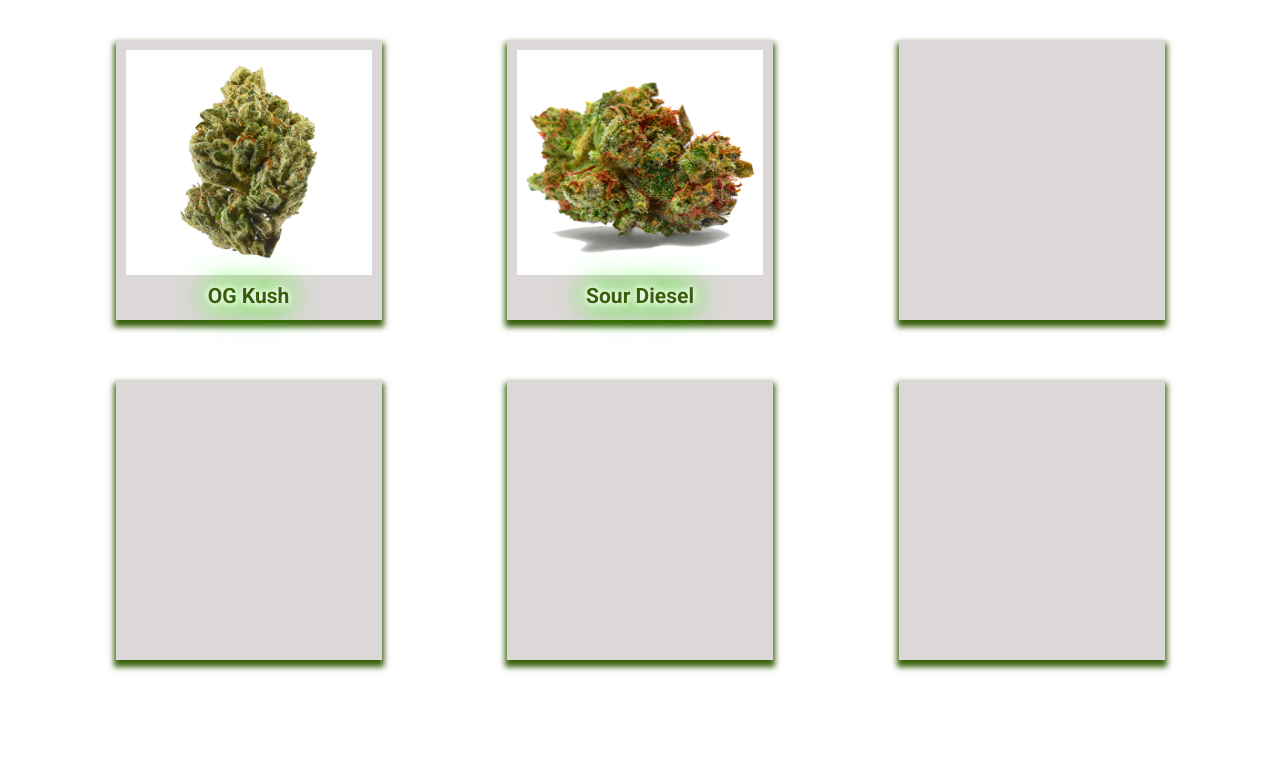
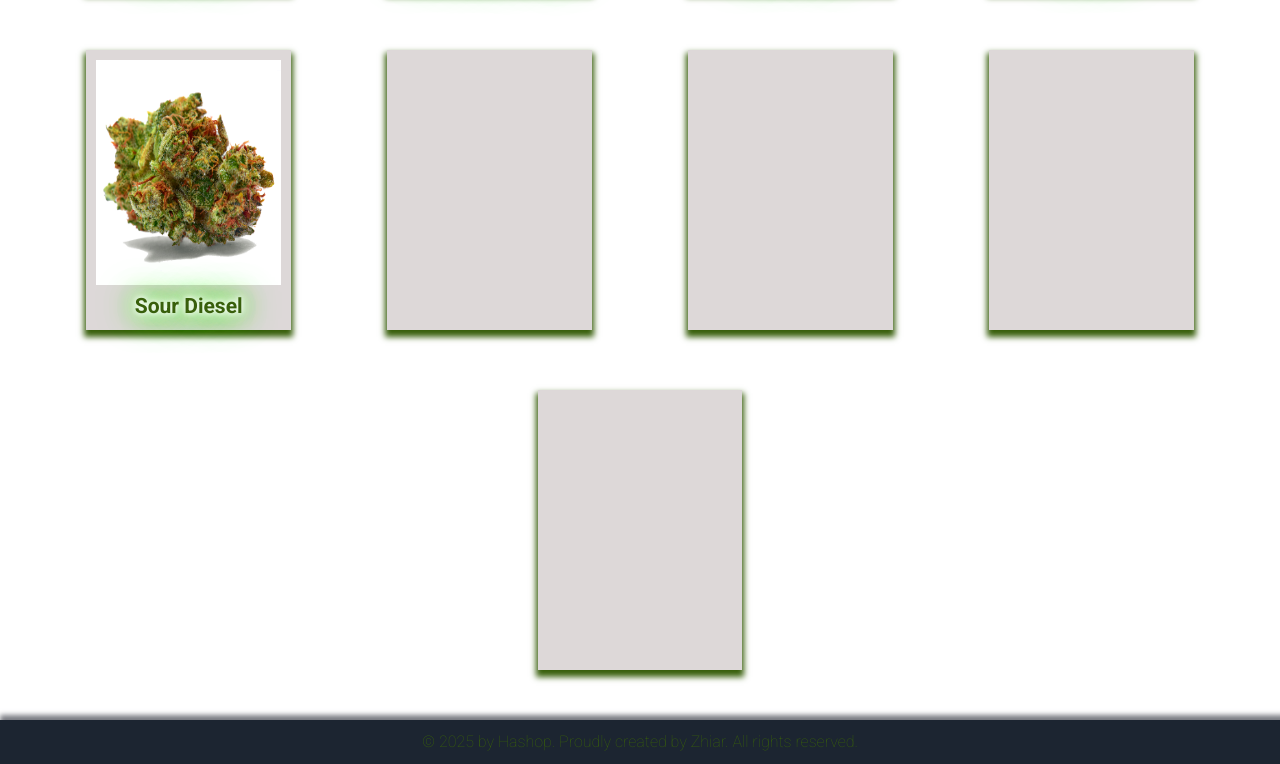
Before and after one commit to ZhiarN/landingpage, a plain HTML site: page index.html in a window 1280 px wide. Shown: the part 1369-2133 px from the top of the page. Before the commit the page ends 2079 px from the top, so only its background shows below. Drawn offline with Linux system fonts and the light colour scheme; a web font is replaced by a local one.

Commit message:
Add footer section to index.html and update styles in style.css for improved layout

```diff
--- a/index.html
+++ b/index.html
@@ -69,5 +69,10 @@
             </div>
     </section>
 </main>
+<footer>
+    <p>
+        © 2025 by Hashop. Proudly created by Zhiar. All rights reserved.
+    </p>
+</footer>
 </body>
 </html>
--- a/style.css
+++ b/style.css
@@ -52,7 +52,7 @@ text-shadow: 0 0 5px #FFF, 0 0 10px #FFF, 0 0 15px #FFF, 0 0 20px #49ff18, 0 0 3
     align-items: center;
     height: 830px;
     box-shadow: 0px 5px 6px 2px #7A7C82;
-    margin-bottom: 25px;
+    margin-bottom: 35px;
 }
 
 #products {
@@ -64,11 +64,12 @@ text-shadow: 0 0 5px #FFF, 0 0 10px #FFF, 0 0 15px #FFF, 0 0 20px #49ff18, 0 0 3
     flex-direction: row;
     gap: 10px;
     flex-wrap: wrap;
+    flex: ;
 }
 
 .product {
     background-color: #ddd8d8;
-    width: 20%;
+    width: 15%;
     height: 260px;
     flex-shrink: 0;
     padding: 10px;
@@ -85,7 +86,7 @@ text-shadow: 0 0 5px #FFF, 0 0 10px #FFF, 0 0 15px #FFF, 0 0 20px #49ff18, 0 0 3
 h2 {
     font-size: 48px;
     font-weight: 600;
-
+    color: #385f0b;
     text-align: center;
     text-shadow: 0 0 5px #FFF, 0 0 10px #FFF, 0 0 15px #FFF, 0 0 20px #49ff18, 0 0 30px #49FF18, 0 0 40px #49FF18, 0 0 55px #49FF18, 0 0 75px #49ff18;
 }
@@ -95,3 +96,20 @@ h3 {
     text-shadow: 0 0 5px #FFF, 0 0 10px #FFF, 0 0 15px #FFF, 0 0 20px #49ff18, 0 0 30px #49FF18, 0 0 40px #49FF18;
     color: #385f0b;
 }
+
+footer {
+    background-color: #1C2531;
+    padding: 10px;
+    box-shadow: 5px 0px 5px 5px #7A7C82;
+}
+
+footer p {
+    font-size: 16px;
+    text-align: center;
+    color: #385f0b;
+}
+
+.darkmode {
+    background-color: rgb(36, 36, 36);
+    color: white;
+}
```
